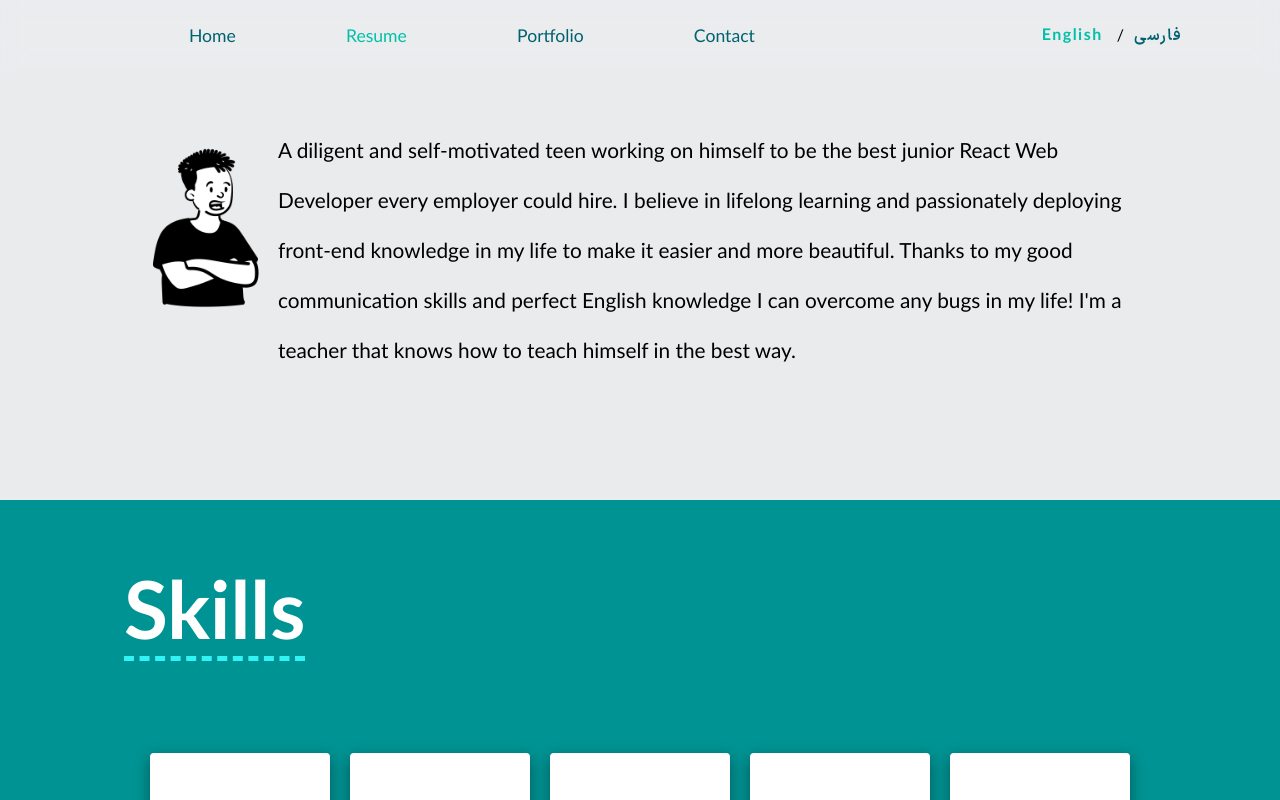
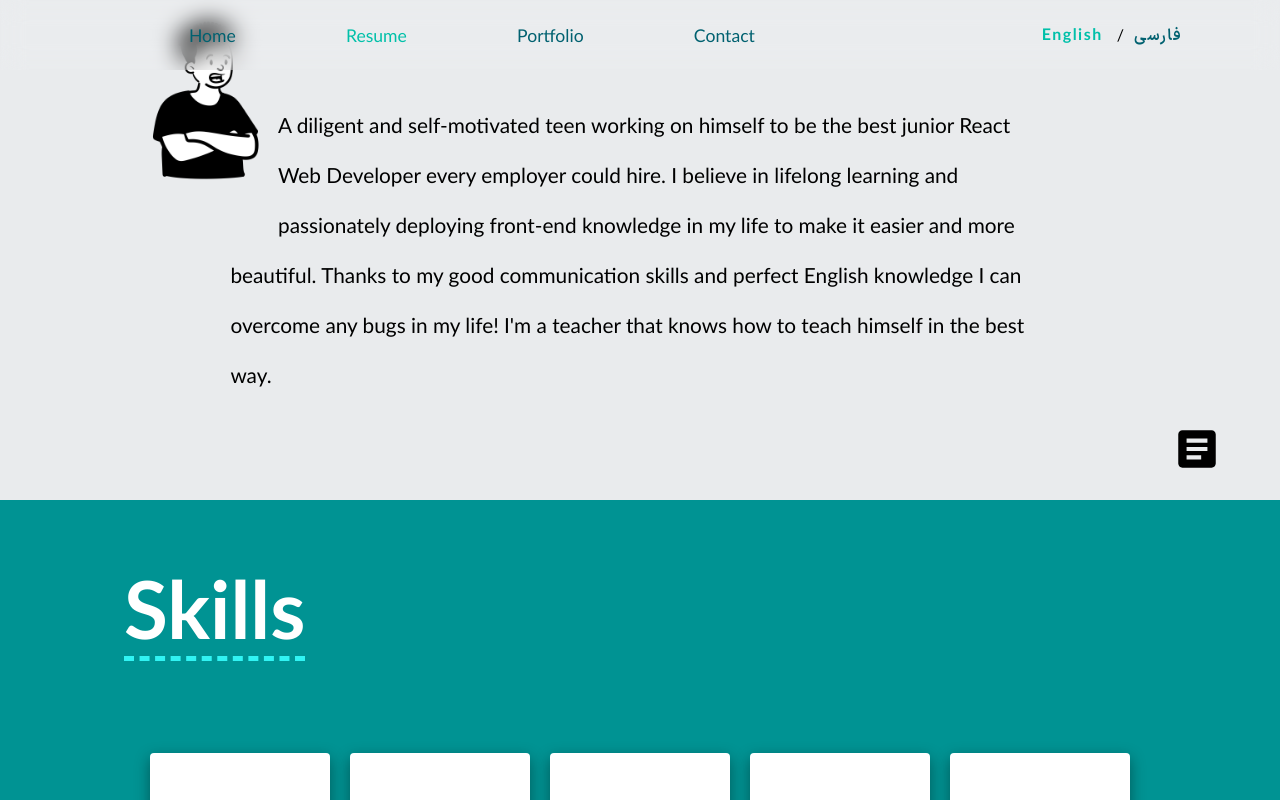
Before and after one commit to sina-olfati/sina-olfati-site, a React (Create React App) app: page /resume in a window 1280 px wide. Shown: the top 800 px of the page. Built offline with nearby package versions, Linux system fonts and the light colour scheme; a web font is replaced by a local one.

Commit message:
Resume: Describe: made the download cv button

```diff
--- a/src/components/resume/Describe.css
+++ b/src/components/resume/Describe.css
@@ -1,48 +1,114 @@
 .describe-container {
     height: 500px;
     background-color: #e9ebed;
+    position: relative;
     display: flex;
     justify-content: center;
     align-items: center;
 }
 
-.describe-container div {
+/* describe */
+
+.describe-container .describe {
     padding: 10%;
 }
 
-.describe-container img {
+.describe-container .describe img {
     width: 150px;
     float: left;
 }
 
-.describe-container img:lang(fa) {
+.describe-container .describe img:lang(fa) {
     float: right;
     transform: rotateY(180deg);
 }
 
-.describe-container p {
+.describe-container .describe p {
     font-size: 1.3rem;
     font-weight: 300;
     line-height: 50px;
+    color: black;
+}
+
+/* file */
+
+.describe-container .file {
+    /* border: solid 1px green; */
+    bottom: 20px;
+    position: absolute;
+    /* right: 50px; */
+    display: flex;
+    flex-direction: column;
+    align-items: center;
+    justify-content: center;
+}
+.describe-container .file:lang(fa) {
+    /* position: absolute; */
+    left: 50px;
+}
+.describe-container .file:lang(en) {
+    /* position: absolute; */
+    right: 50px;
+}
+
+.describe-container .file a {
+    color: black;
+    text-decoration: none;
+    display: flex;
+    align-items: center;
+    justify-content: center;
+    border-radius: 5px;
+    transition: 0.5s;
+}
+.describe-container .file a:hover {
+    box-shadow: rgba(100, 100, 111, 0.2) 0px 7px 29px 0px;
+    transform: scale(1.05);
+}
+
+.describe-container .file a button {
+    margin: 0 0 0px 0;
+    color: black;
+    overflow: hidden;
+    display: flex;
+    flex-direction: row-reverse;
+}
+
+.describe-container .file a button svg {
+    width: 50px;
+    height: 50px;
+}
+
+.describe-container .file p {
+    position: relative;
+    top: 30px;
+    color: rgba(0, 0, 0, 0);
+    transition: 0.4s;
+}
+.describe-container .file p:lang(fa) {
+    font-family: IRANSansX;
+}
+.describe-container .file a:hover p {
+    top: 2px;
+    color: rgb(0, 0, 0);
 }
 
 @media only screen and (max-width: 860px) {
-    .describe-container div {
+    .describe-container .describe {
         padding: 5%;
     }
-    .describe-container img {
+    .describe-container .describe img {
         width: 110px;
     }
-    .describe-container p {
+    .describe-container .describe p {
         font-size: 1.1rem;
         line-height: 30px;
     }
 }
 @media only screen and (max-width: 680px) {
-    .describe-container div {
+    .describe-container .describe {
         padding: 5%;
     }
-    .describe-container img {
+    .describe-container .describe img {
         width: 100px;
     }
 }
--- a/src/components/resume/Describe.tsx
+++ b/src/components/resume/Describe.tsx
@@ -2,12 +2,18 @@ import React, {useEffect, useState} from 'react'
 import './Describe.css'
 import resumepic from '../../assets/images/resume1.png'
 
-// // i18next
+// i18next
 import { useTranslation } from "react-i18next";
+
+// mui
+import IconButton from '@mui/material/IconButton';
+import { Button } from '@mui/material';
+
+// icons
+import ArticleIcon from '@mui/icons-material/Article';
 
 
 const Describe = () => {
-
 
   const [language, setLanguage] = useState(localStorage.getItem("i18nextLng"))
   // const isEn = bodyDir == "ltr" ? true : false
@@ -21,10 +27,21 @@ const Describe = () => {
 
   return (
     <div className='describe-container'>
-      <div lang={language}>
+
+      <div className='describe' lang={language}>
         <img src={resumepic} alt='Boy Talking' />
         <p className='describe' >{t("resume-describtion")}</p>
       </div>
+
+      <div className='file' lang={language}>
+        <a href="../../assets/cv/SinaResume13.pdf" download>
+          <Button>
+            <ArticleIcon />
+            <p>DOWNLOAD CV</p>
+          </Button>
+        </a>
+      </div>
+
     </div>
   )
 }
--- a/src/screens/Portfolio.tsx
+++ b/src/screens/Portfolio.tsx
@@ -12,6 +12,7 @@ import { t } from 'i18next'
 
 // i18next
 import { useTranslation } from "react-i18next";
+
 
 const Portfolio = () => {
 
```
Also changed, not shown: src/screens/Resume.tsx (+4 -4 lines), 1 other file (tests, documents, lock files or other folders).
